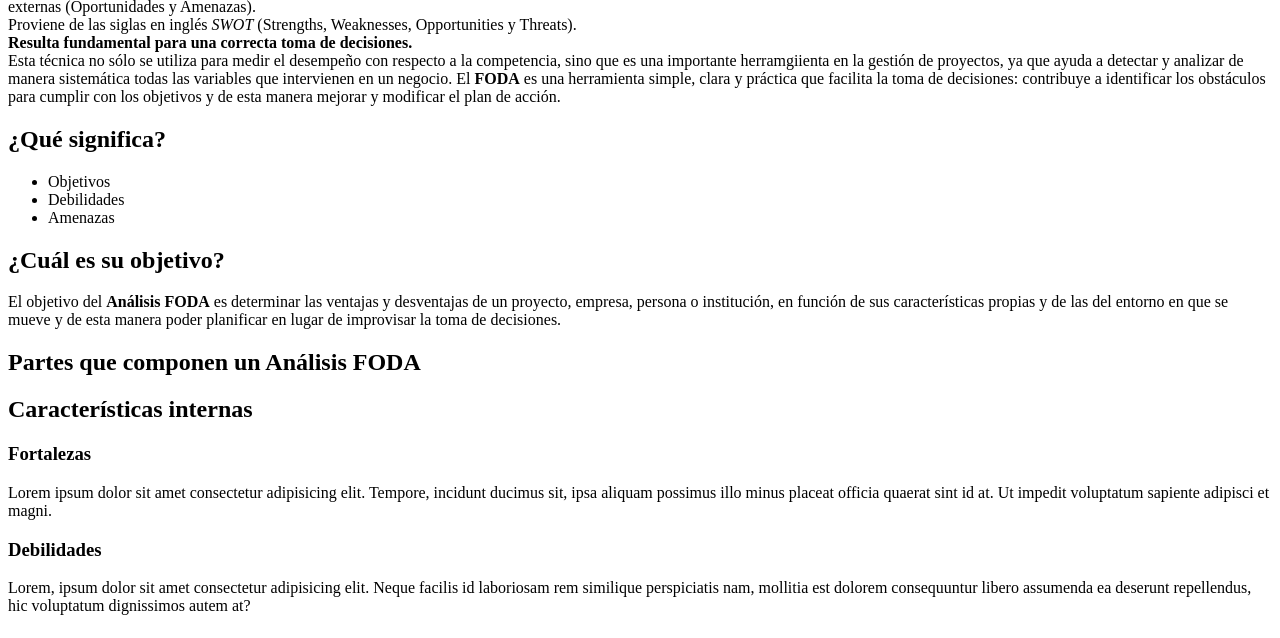
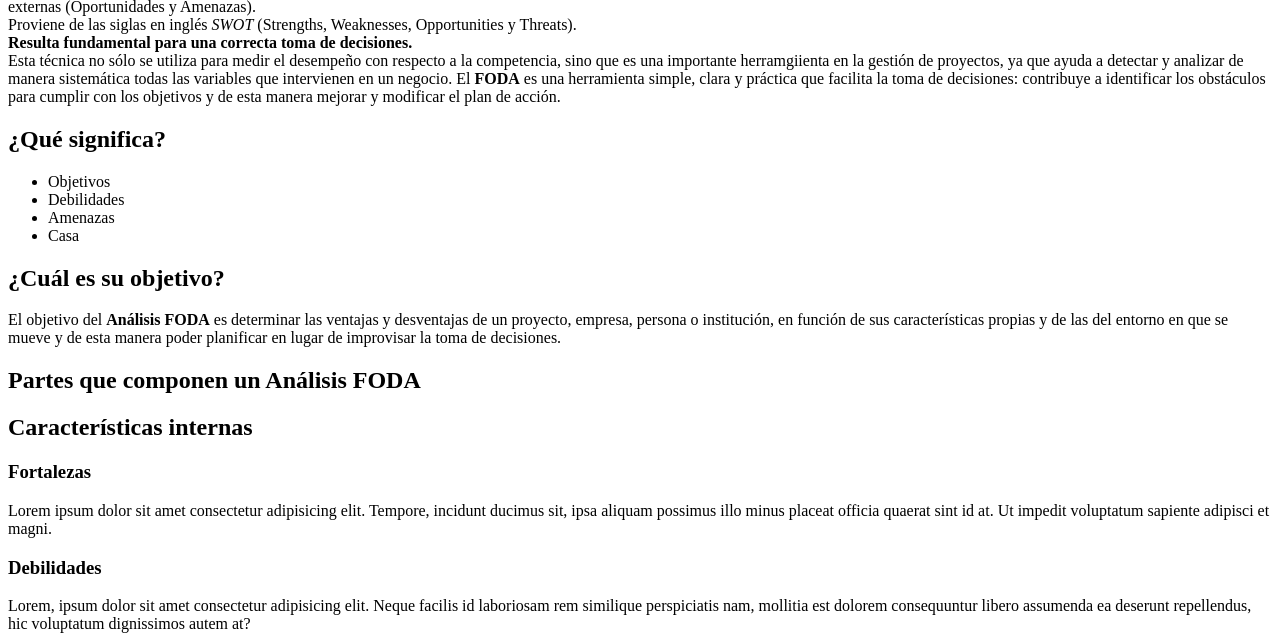
Before and after one commit to Gimenados/Eit-first-repository, a plain HTML site: page index.html in a window 1280 px wide. Shown: the part 147-785 px from the top of the page. Drawn offline with Linux system fonts and the light colour scheme.

Commit message:
segundo commit

```diff
--- a/index.html
+++ b/index.html
@@ -23,6 +23,7 @@
             <li>Objetivos</li>
             <li>Debilidades</li>
             <li>Amenazas</li>
+            <li>Casa</li>
         </ul>
             <h2>¿Cuál es su objetivo?</h2>
             <p>El objetivo del <strong>Análisis FODA</strong> es determinar las ventajas y desventajas de un proyecto, empresa, persona o institución, en función de sus características propias y de las del entorno en que se mueve y de esta manera poder planificar en lugar de improvisar la toma de decisiones.
```
